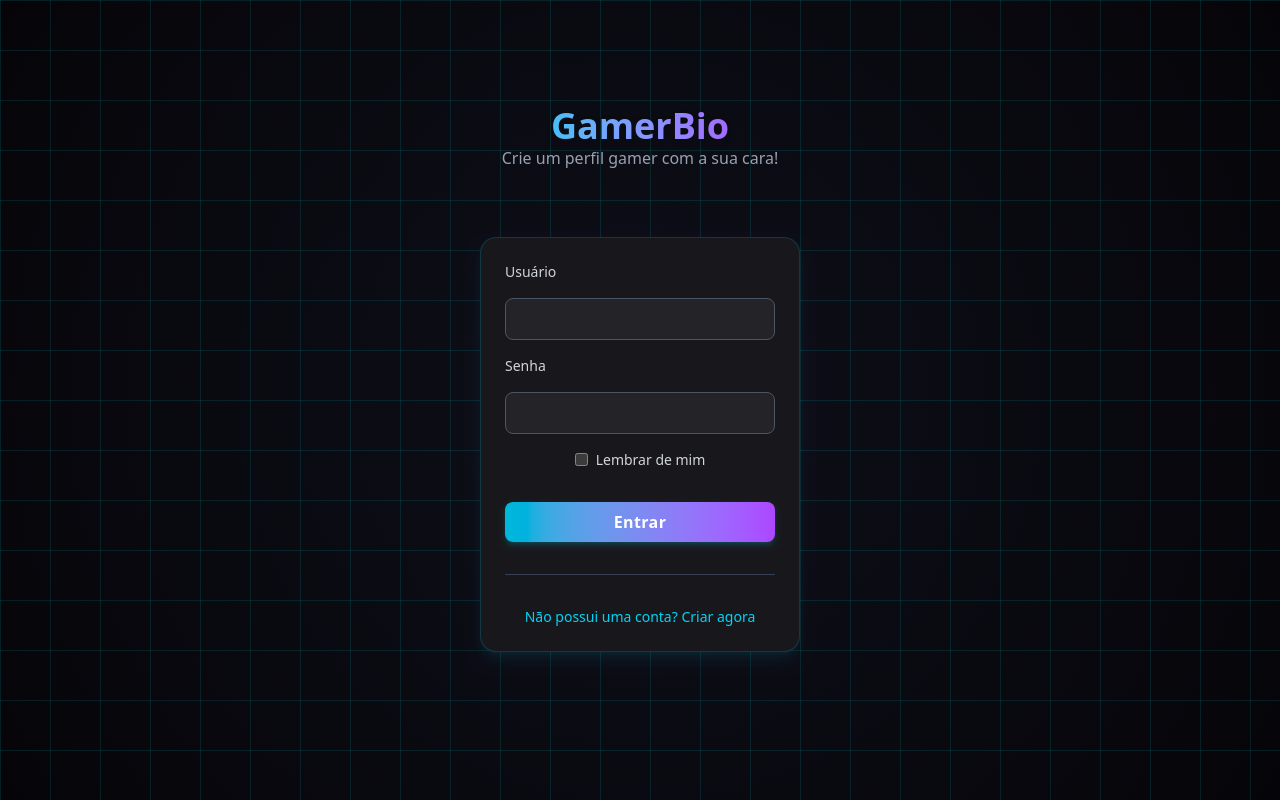
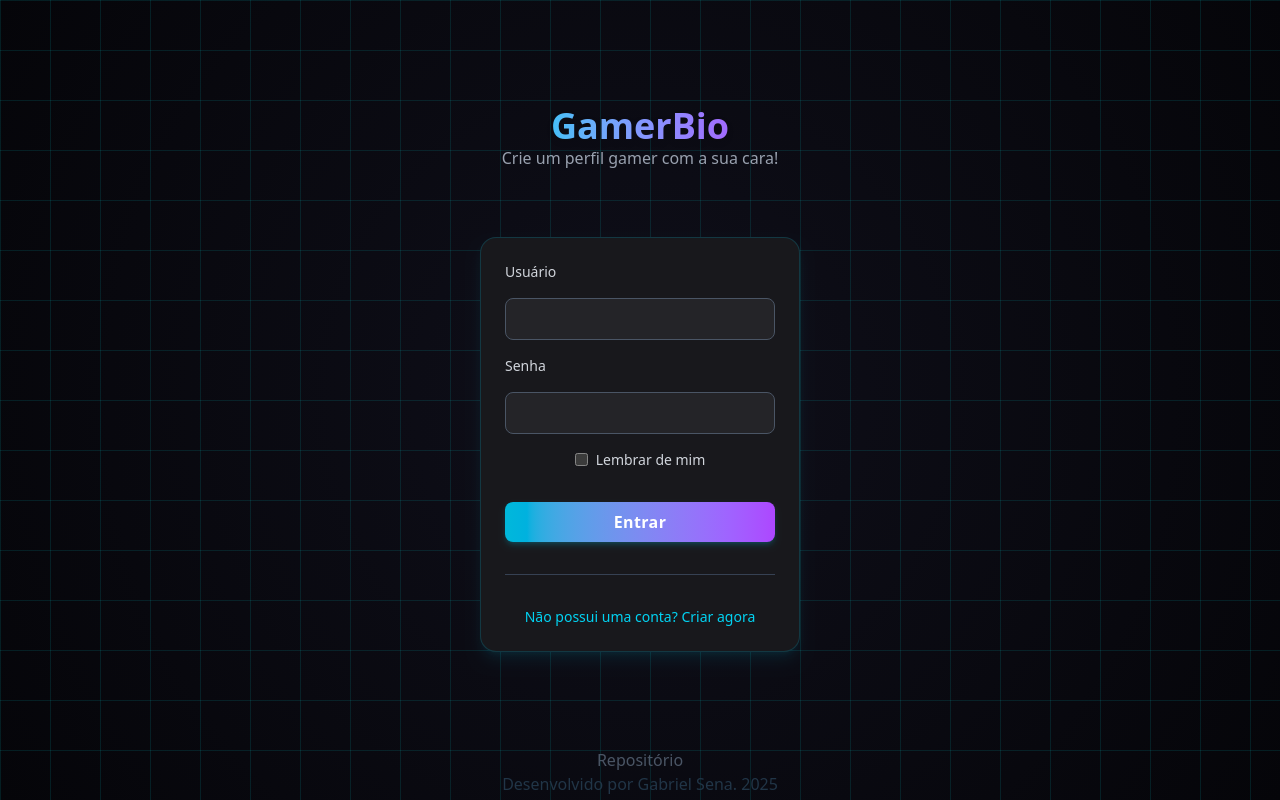
Before and after one commit to GabrielSCoder/GamerBio, a React (Vite) app: page / in a window 1280 px wide. Built offline with nearby package versions, Linux system fonts and the light colour scheme; no server answers.

Commit message:
Add credits

```diff
--- a/src/Pages/Home.tsx
+++ b/src/Pages/Home.tsx
@@ -43,6 +43,10 @@ export default function HomePage() {
                     senha={senha} erroMsgRegistro={erroMsgRegistro} setSenhaConfirmacao={setSenhaConfirmacao} dataNascimento={dataNascimento} senhaConfirmacao={senhaConfirmacao} setDataNascimento={setDataNascimento} />}
                 {opt == 1 && registroConc && <Concluido setOpt={setOpt} />}
             </div>
+            <div className="fixed bottom-1">
+                <a href="https://github.com/GabrielSCoder/GamerBio" target="_blank" className="text-gray-600">Repositório</a>
+                <p>Desenvolvido por Gabriel Sena. 2025</p>
+            </div>
         </div>
 
     )
```
